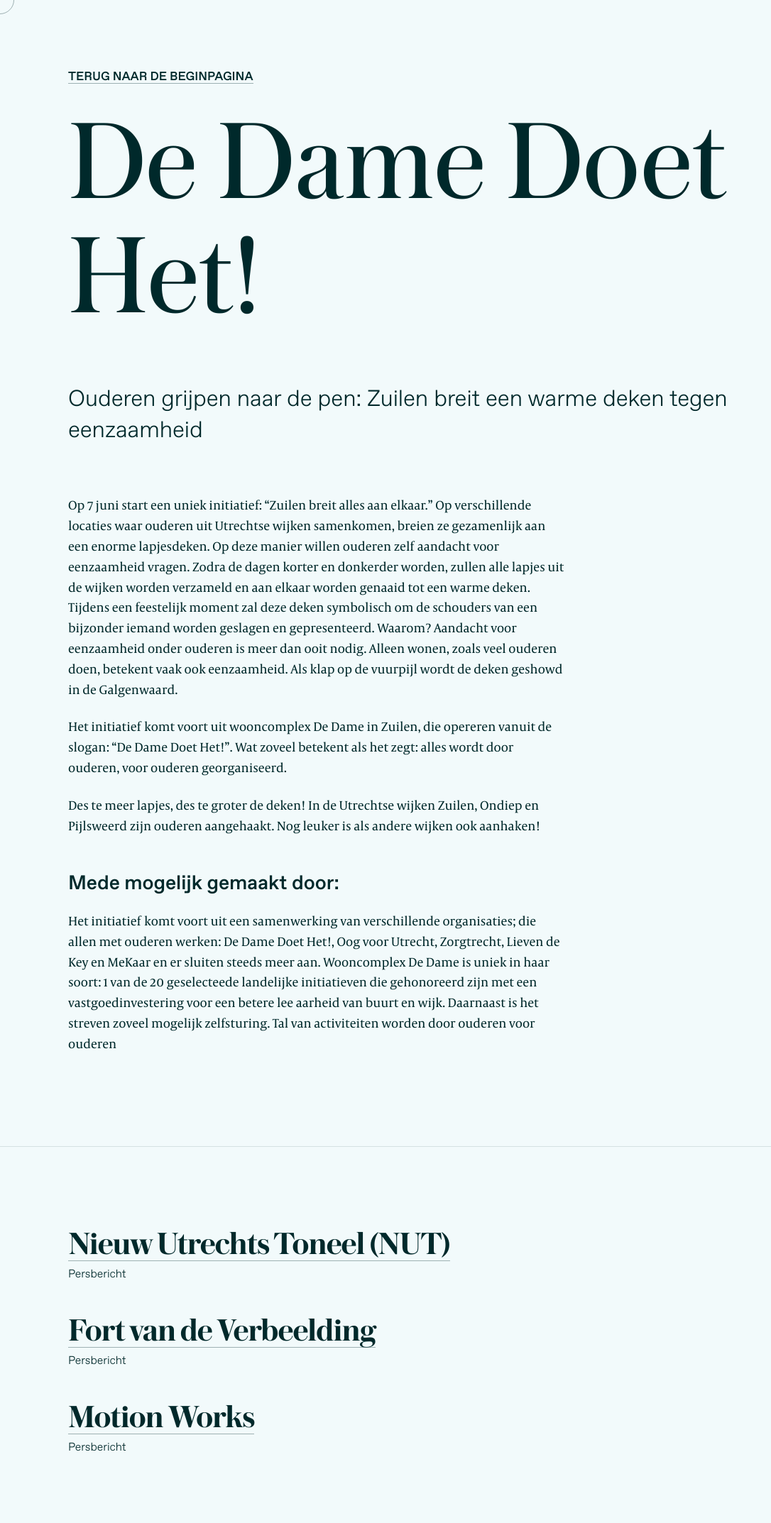
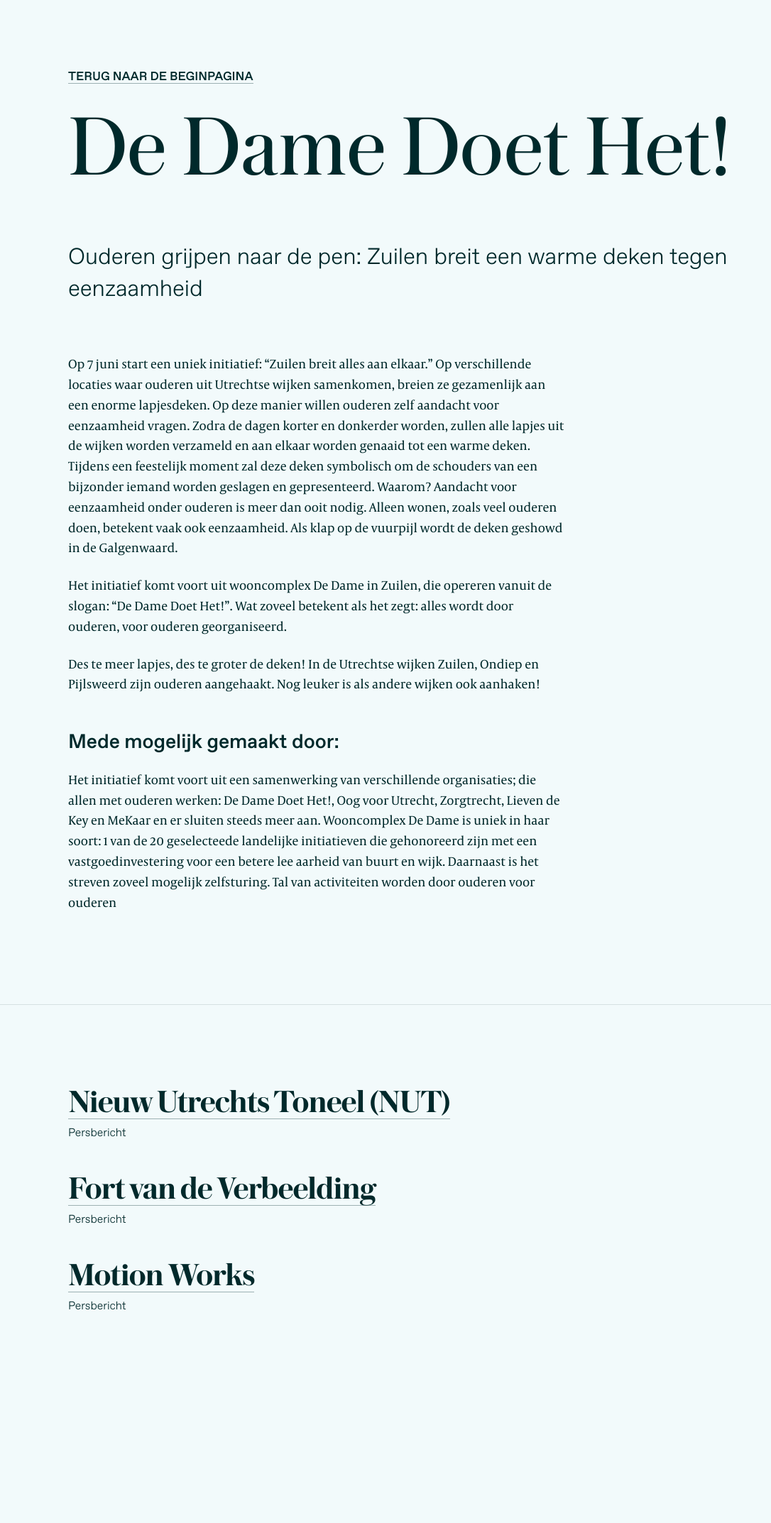
Before and after one commit to tdenheld/marloes, a Jekyll site: the page built from _posts/2019-01-04-de-dame-doet-het.md, in a window 1280 px wide. Shown: the whole page at 71% size, without its empty margins (0-1086 px from the left). Built offline with Jekyll 4.4.1, drawn with Linux system fonts in a browser that asks for light colours; after the commit the page ends 1946 px from its top, so only the background shows below that.

Commit message:
update post heading

```diff
--- a/_layouts/post.html
+++ b/_layouts/post.html
@@ -7,7 +7,7 @@ layout: default
         <a href="/" class="link reference">Terug naar de beginpagina</a>
     </div>
     <header class="mb-8 mb-12-sm">
-        <h1 class="heading mb-6 mb-12-sm">{{ page.title }}</h1>
+        <h1 class="heading heading--s mb-6 mb-12-sm">{{ page.title }}</h1>
         <p class="payoff payoff--xl">
             {{ page.description }}
         </p>
--- a/_sass/components.misc.scss
+++ b/_sass/components.misc.scss
@@ -27,6 +27,10 @@
     font-family: $serif;
     font-size: calc(20px + 11vw);
     line-height: 1;
+}
+
+.heading--s {
+    font-size: calc(20px + 8vw);
 }
 
 .payoff {
```
Also changed, not shown: 5 other files.
